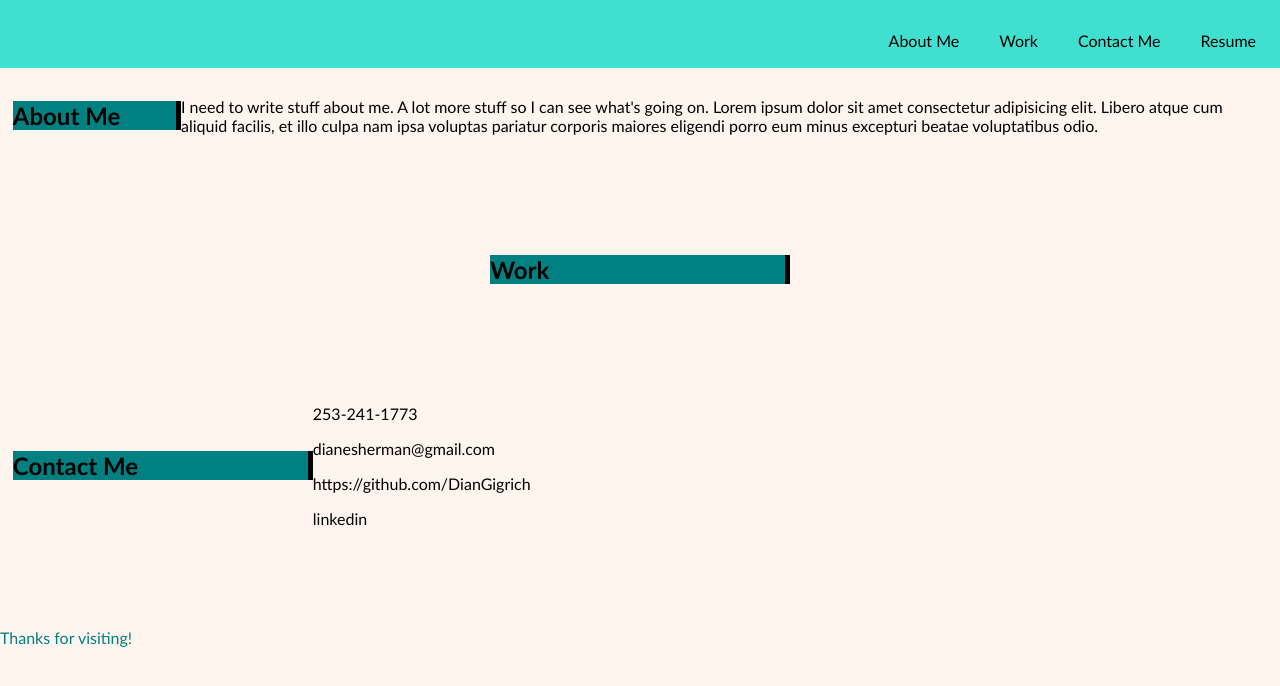
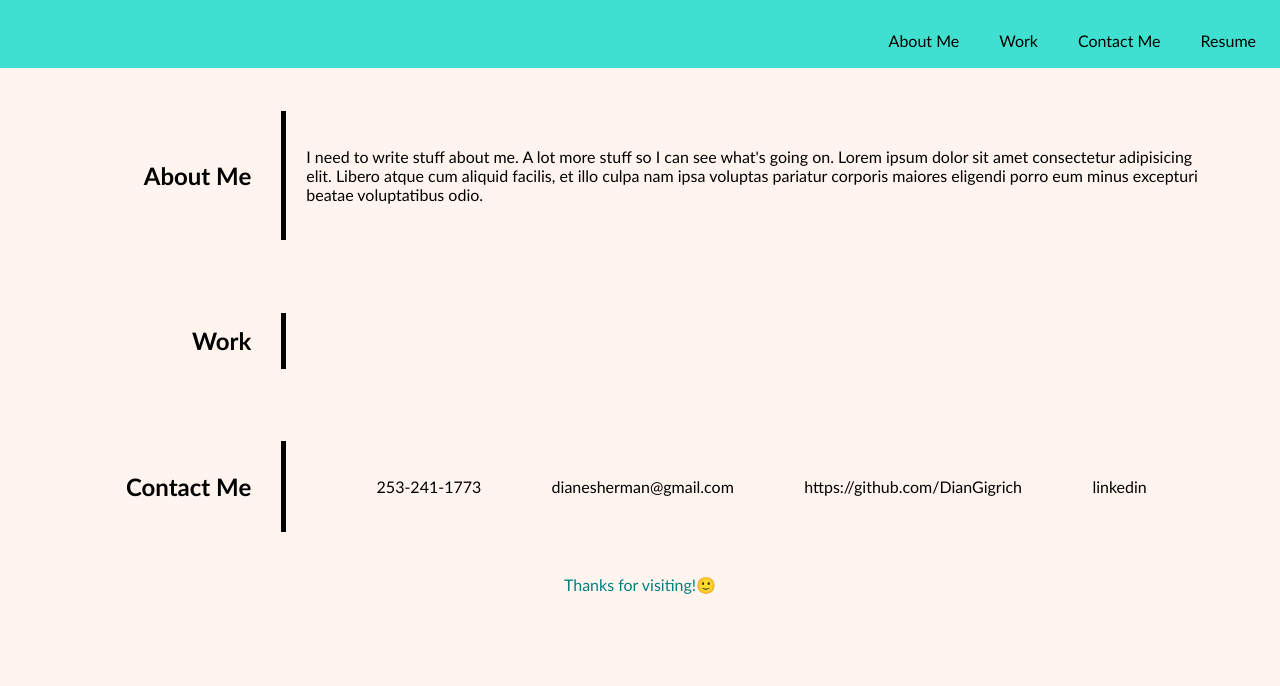
Before and after one commit to DianGigrich/Advanced-CSS-Portfolio, a plain HTML site: page index.html in a window 1280 px wide. Shown: the part 66-752 px from the top of the page. Drawn offline with Linux system fonts and the light colour scheme.

Commit message:
css h2 and contacts

```diff
--- a/Assets/style.css
+++ b/Assets/style.css
@@ -34,49 +34,49 @@ nav a {
     padding: 14px 20px;
 }
 
-main {
-    min-height:70vh;
-    display: flex;
-    flex-wrap: wrap;
-    justify-content: space-around;
+h2 {
+    display:flex;
+    justify-content: end;
+    align-items:center;
+    width:20%;
 }
 
-section {
-    width:30%;
-    border:2px dashed var(--accent);
-    height:30vh;
+.card {
     margin:1%;
     display: flex;
-    flex-direction: row;
     align-items:center;
-    width:100%;
-    height:100%;
 }
 
-section:hover, section:hover h3 {
-    box-shadow: 0 0 5px 5px  lavender;
+.card div {
+    width:80%;
+    margin: 30px;
+    padding: 20px;
+    border-left: black solid 5px;
+}
+
+div:hover {
+    box-shadow: 0 0 5px 5px  turquoise;
     transition: all 1s ease;
 }
 
-main h2 {
-    display:flex;
-    border-right: black solid 5px;
-    position: relative;
-    text-align:right;
-    /* align-items:flex-start; */
-    background-color: teal;
-    width:300px;
-    transition: all 1s ease;
+.contacts {
+    display: flex;
+    justify-content: space-evenly;
 }
-
 
 footer {
     color:teal;
+    text-align:center;
+    content: "\01f354";
 }
 
-@media screen and (max-width: 990px) {
-    main h2 {
-        border-bottom: black solid 5px;
-        flex-direction:column;
+@media screen and (max-width: 768px) {
+    .card h2 {
+        width:100%;
+    }
+    .card div {
+        width: 100%;
+        border-top: black solid 5px;
+        border-left: none;
     }
 }
--- a/index.html
+++ b/index.html
@@ -22,29 +22,26 @@
 
      <Main>
         <!-- About me -->
-        <section>
+        <section class="card">
             <h2 id="About">About Me</h2>
             <div>
                 <p>I need to write stuff about me. A lot more stuff so I can see what's going on. Lorem ipsum dolor sit amet consectetur adipisicing elit. Libero atque cum aliquid facilis, et illo culpa nam ipsa voluptas pariatur corporis maiores eligendi porro eum minus excepturi beatae voluptatibus odio.</p>
             </div>
         </section>
         <!-- Work -->
-        <secton>
+        <section class="card">
             <h2 id="Work">Work</h2>
             <!-- larger -->
             <div>
-                <h3></h3>
+                <p></p>
                 <!-- smaller -->
-                <h3></h3>
-                <h3></h3>
-                <h3></h3>
-                <h3></h3>
+                <p></p>
             </div>
-        </secton>
+        </section>
         <!-- Contact Me -->
-        <section>
+        <section class="card">
             <h2 id="Contact">Contact Me</h2>
-                <div>
+                <div class="contacts">
                     <p>253-241-1773</p>
                     <p>dianesherman@gmail.com</p>
                     <p>https://github.com/DianGigrich</p>
@@ -53,7 +50,7 @@
         </section>
     </Main>
 
-    <footer>Thanks for visiting!</footer>
+    <footer>Thanks for visiting!🙂</footer>
 
 </body>
 </html>
```
